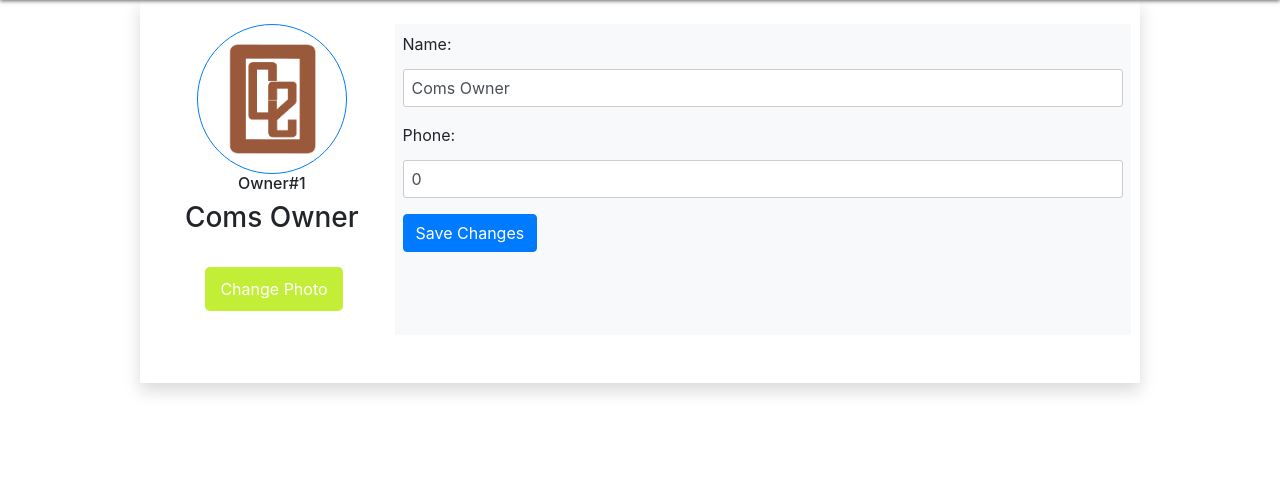
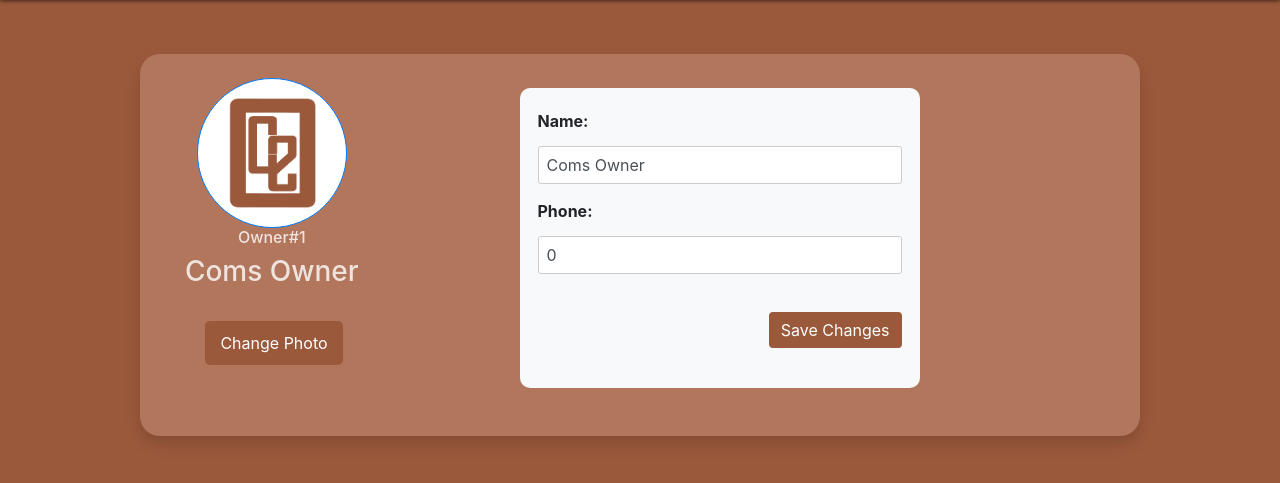
Before and after one commit to joshuabalanza/cjcolab-coms, a PHP site: page /profile_edit.php in a window 1280 px wide. Shown: the part 74-557 px from the top of the page. Run offline with PHP 8.4, Linux system fonts and the light colour scheme; a user stored in the database is signed in; data comes from the database, SQL or seed files in the repository.

Commit message:
profile and verification design

```diff
--- a/includes/header.php
+++ b/includes/header.php
@@ -17,5 +17,10 @@
     <link href="https://fonts.googleapis.com/css2?family=Ubuntu:wght@300;400;500;700&display=swap" rel="stylesheet">
 
     <title>COMS</title>
+    <style>
+    body{
+      background-color: #9b593c;
+    }
+    </style>
 </head>
 <body>
--- a/profile_edit.php
+++ b/profile_edit.php
@@ -59,16 +59,45 @@ if ($_SERVER['REQUEST_METHOD'] === 'POST') {
 include('includes/header.php');
 include('includes/nav.php');
 ?>
+<style>
+    .change-btn{
+        background-color: #9b593c;
+    }
+   .change-btn:hover{
+        background-color: #c19f90 !important;
+   }
+   h6, h3{
+        color: white;
+        opacity: 80%   ;
+   }
+   .btn{
+        margin-left: 10px;
+        background-color: #9b593c;
+        border: none;
+   }
+   .btn:hover{
+        background-color: #c19f90;
+   }
+
+   .form {
+        max-width: 400px; /* Adjust the max-width as needed */
+        margin: 0 auto;
+    }
+
+    .form-group {
+        margin-bottom: 15px;
+    }
+</style>
 <section class="user-profile">
-    <div class="container-fluid p-4 shadow mx-auto" style="max-width: 1000px;">
+    <div class="container-fluid p-4 shadow mx-auto"  style="max-width: 1000px; margin-top: 10%; background-color: #b1765c; border-radius: 20px;">
         <div class="row">
             <div class="col-sm-4 col-md-3">
                 <form method="POST" enctype="multipart/form-data"> <!-- Add enctype attribute for file uploads -->
                 <!-- Display user profile image if available -->
                 <?php if (!empty($_SESSION['uimage'])): ?>
-                    <img src="<?php echo $_SESSION['uimage']; ?>" class="border border-primary d-block mx-auto rounded-circle" style="width:150px; height:150px">
+                    <img src="<?php echo $_SESSION['uimage']; ?>" class="border border-primary d-block mx-auto rounded-circle" style="width: 150px; height: 150px; background-color: white;">
                 <?php else: ?>
-                    <img src="default-image.jpg" class="border border-primary d-block mx-auto rounded-circle" style="width:150px; height:150px">
+                    <img src="default-image.jpg" class="border border-primary d-block mx-auto rounded-circle" style="width: 150px; height: 150px; background-color: white; opacity: 85   %;">
                 <?php endif; ?>
                 <h6 class="text-center"><?php echo $_SESSION['utype']; ?>#<?php echo $_SESSION['uid']; ?></h6>
                 <h3 class="text-center"><?php echo $_SESSION['uname']; ?></h3>
@@ -79,25 +108,26 @@ include('includes/nav.php');
 
                 <label for="profileImage"></label>
                 <input type="file" class="form-control-file" id="profileImage" name="profileImage" style="display: none;">
-    <label for="profileImage" class="custom-file-upload">
+                <label for="profileImage" class="custom-file-upload change-btn">
                     Change Photo
                 </label>
             </div>
         </div>
     </div>
-            <div class="col-sm-8 col-md-9 bg-light p-2">
+<div class="col-sm-8 col-md-9 bg-light p-2" style="border-radius: 10px; margin-top: 10px; margin-left: 125px; max-width: 400px;">
+    <div class="form" style="margin-left: 10px; margin-right: 10px;">
         <div class="form-group">
-                        <label for="newName">Name:</label>
+            <label for="newName" style="font-weight: bold;">Name:</label>
             <input type="text" class="form-control" id="newName" name="newName" value="<?php echo isset($_SESSION['uname']) ? $_SESSION['uname'] : ''; ?>">
-
         </div>
         <div class="form-group">
-                        <label for="newPhone">Phone:</label>
+            <label for="newPhone" style="font-weight: bold;">Phone:</label>
             <input type="text" class="form-control" id="newPhone" name="newPhone" value="<?php echo isset($_SESSION['uphone']) ? $_SESSION['uphone'] : ''; ?>">
 
             <!-- <input type="text" class="form-control" id="newPhone" name="newPhone" value="<?php echo $_SESSION['uphone']; ?>"> -->
         </div>
-                    <button type="submit" class="btn btn-primary">Save Changes</button>
+    </div>
+        <button type="submit" class="btn btn-primary"  style="float: right; margin-right: 10px; margin-top: 10px;">Save Changes</button>
             </form>
                 <?php
                     if (isset($message)) {
```
Also changed, not shown: profile.php (+20 -11 lines), verification_account.php (+18 -1 lines). Lines whose indentation alone changed are shown as unchanged.
